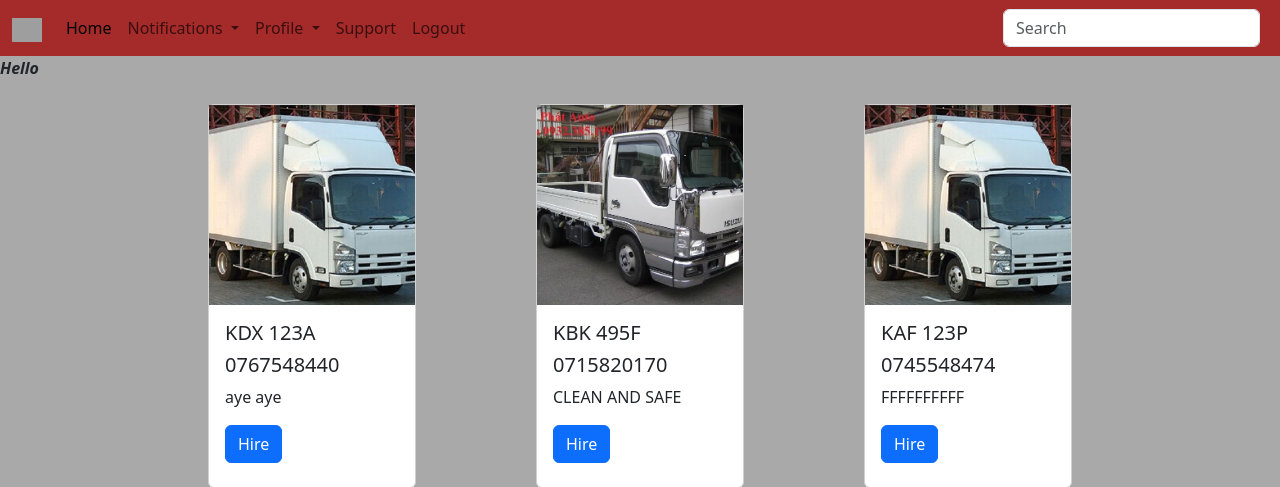
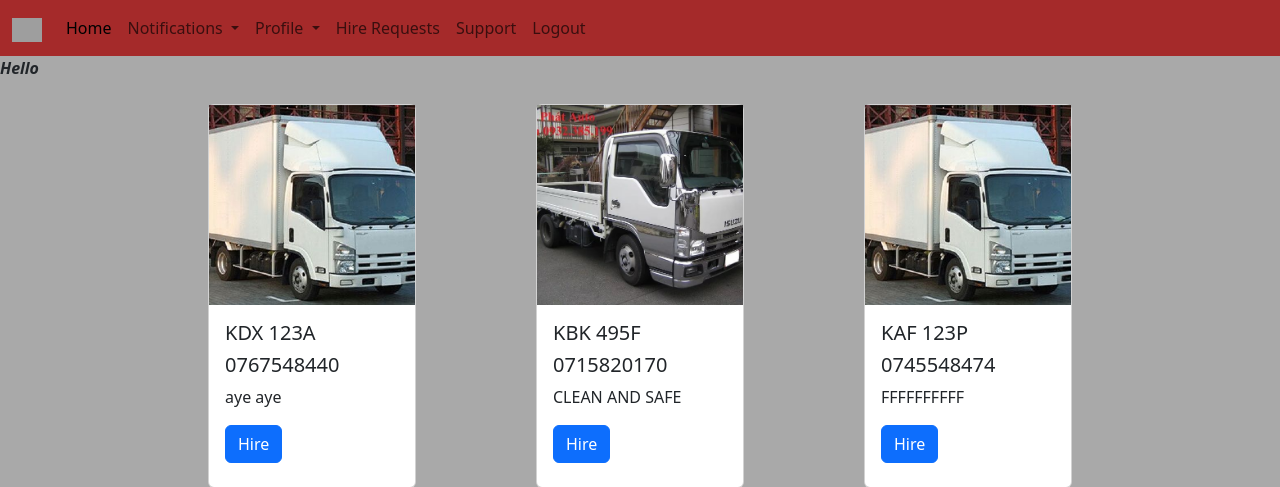
Before and after one commit to maaddeesshh/Final-year-CarHire-system-, a Django app: page /customer/ in a window 1280 px wide. Shown: the top 487 px of the page. Run offline with Django 4.2, Linux system fonts and the light colour scheme; data comes from the database, SQL or seed files in the repository; both versions use the stored data as it was after the commit; grey boxes are pictures that could not be loaded.

Commit message:
first commit

```diff
--- a/Owner/templates/Owner/owner_notification.html
+++ b/Owner/templates/Owner/owner_notification.html
@@ -65,8 +65,8 @@
                 <td>{{ hire.end_date }}</td>
                 <td>{{ hire.phone_no }}</td>
                 <td>
-                    <a href="{}" class="btn btn-success">Approve</a>
-                    <a href="{}" class="btn btn-danger">Reject</a>
+                    <a href="{% url 'approve_hire' hire_id=hire.id %}" class="btn btn-success">Approve</a>
+                    <a href="{% url 'reject_hire' hire_id=hire.id %}" class="btn btn-danger">Reject</a>
                 </td>
             </tr>
             {% endfor %}
--- a/Owner/urls.py
+++ b/Owner/urls.py
@@ -6,6 +6,9 @@ urlpatterns = [
     path ('owner_view_cars/',views.owner_car_list, name='viewCars'),
 
     path('owner_rental_requests/', views.owner_notification, name='owner_notification'),
+    path('owner_rental_requests_approve/<int:hire_id>/', views.approve_hire, name='approve_hire'),
+    path('owner_rental_requests_reject/<int:hire_id>/', views.reject_hire, name='reject_hire'),
+    path('owner_approved_requests/', views.approved, name='approved'),
     path('owner_hiring_history/', views.hiring_history, name='hiring_history'),
 
 
--- a/accounts/templates/accounts/customer_dashboard.html
+++ b/accounts/templates/accounts/customer_dashboard.html
@@ -33,7 +33,7 @@
                     Notifications
                   </a>
                   <ul class="dropdown-menu">
-                    <li><a class="dropdown-item" href="">Booking update</a></li>
+                    <li><a class="dropdown-item" href="{% url 'approved_hire_list' %}">Booking Status</a></li>
 
                   </ul>
               <li class="nav-item dropdown">
@@ -46,15 +46,17 @@
                 </ul>
               </li>
               <li class="nav-item">
+                <a class="nav-link" href="{% url 'request' %}"> Hire Requests</a>
+              </li>
+
+              <li class="nav-item">
                 <a class="nav-link" href="{%url 'contact' %}"> Support</a>
               </li>
               <li class="nav-item">
                 <a class="nav-link" href="{%url 'logout'%}"> Logout</a>
               </li>
             </ul>
-            <form class="d-flex" role="search">
-              <input class="form-control me-2" type="search" placeholder="Search" aria-label="Search">
-            </form>
+
           </div>
         </div>
       </nav>
--- a/accounts/templates/accounts/owner_dashboard.html
+++ b/accounts/templates/accounts/owner_dashboard.html
@@ -37,7 +37,7 @@
                     Hire Management
                   </a>
                   <ul class="dropdown-menu">
-                    <li><a class="dropdown-item" href="">Approved Requests</a></li>
+                    <li><a class="dropdown-item" href="{% url 'approved' %}">Approved Requests</a></li>
                     <li><a class="dropdown-item" href="{% url 'hiring_history' %}">Hire history</a></li>
                   </ul>
                   <li class="nav-item dropdown">
@@ -57,7 +57,7 @@
                               {% endif %}
                           </a>
                       </li>
-                      <li><a class="dropdown-item" href="">Bookings update</a></li>
+
                   </ul>
 
               <li class="nav-item dropdown">
--- a/accounts/urls.py
+++ b/accounts/urls.py
@@ -22,13 +22,19 @@ urlpatterns = [
     path('owner_update/', views.OwnerUpdateProfile, name='owner-update-profile'),
     path('owner_delete/', views.OwnerdeleteAccount, name='owner-delete-profile'),
     path('customer/',views.customerPage,name="customer_dashboard"),
+
+    path('customer_approved_hire_list/', views.approved_hire_list, name='approved_hire_list'),
     path('customer_update/', views.UpdateProfile, name='update-profile'),
     path('customer_delete/', views.deleteAccount, name='delete-profile'),
     path ('edit/<str:pk>/',views.updateCar, name='update_car'),
     path ('delete/<str:pk>/',views.deleteCar, name='delete_car'),
     path ('hire/<str:pk>/',views.hire_car,name="hire"),
     path ('hire_success',views.success,name="success"),
-    path('hire_success_update/<str:pk>/', views.update_hire, name='update-hire'),
+    path('customer_notification', views.customer_hire_requests, name="request"),
+    # path('hire_success_update/<str:pk>/', views.update_hire, name='update-hire'),
+    path('customer_notification_update_hire/<int:pk>/', views.update_hire, name='update-hire'),
+    path('customer_notification_delete_hire/<int:pk>/', views.delete_hire, name='delete-hire'),
+
 
     # path('hire/update/<int:pk>/', views.update_hire, name='update-hire'),
 
--- a/accounts/views.py
+++ b/accounts/views.py
@@ -127,6 +127,7 @@ def deleteAccount(request):
 
 
 def customerPage(request):
+
     cars = Car.objects.all()
     context = {'cars':cars}
     return render(request, 'accounts/customer_dashboard.html',context)
@@ -201,23 +202,27 @@ def hire_car(request, pk):
 
 def success(request):
     return render(request,'accounts/success.html' )
+@login_required(login_url='login')
+def customer_hire_requests(request):
+    user = request.user
+    hires = Hire.objects.filter(customer=user)
+    return render(request, 'accounts/customer_hire_requests.html', {'hires': hires})
+
 
 @login_required(login_url='login')
-def update_hire(request,pk):
-    hire = Hire.objects.get(id=int(pk))
-
+def update_hire(request, pk):
+    hire = get_object_or_404(Hire, pk=pk)
     form = HireForm(instance=hire)
 
     if request.method == 'POST':
         form = HireForm(request.POST, instance=hire)
         if form.is_valid():
             form.save()
-            return redirect('success')
+            return redirect('customer_dashboard')
 
     context = {
         'form': form,
         'hire': hire,
-
     }
 
     return render(request, 'accounts/update_hire.html', context)
@@ -225,16 +230,27 @@ def update_hire(request,pk):
 @login_required(login_url='login')
 def delete_hire(request, pk):
     hire = get_object_or_404(Hire, pk=pk)
+    hire.delete()
+    return redirect('customer_dashboard')
 
-    if request.method == 'POST':
-        hire.delete()
-        return redirect('success')
+
+
+def approved_hire_list(request):
+    # Get the current logged-in user (customer)
+    customer = request.user
+
+    # Retrieve the approved hire requests for the customer
+    approved_hires = Hire.objects.filter(customer=customer, is_approved=True)
 
     context = {
-        'hire': hire
+        'approved_hires': approved_hires
     }
 
-    return render(request, 'accounts/delete_hire.html', context)
+    return render(request, 'accounts/approved_hire_list.html', context)
+
+
+
+
 
 
 def home(request):
```
Also changed, not shown: Owner/templates/Owner/approved.html (added, +26 -0 lines), Owner/views.py (+21 -10 lines), accounts/templates/accounts/approved_hire_list.html (added, +12 -0 lines), accounts/templates/accounts/customer_hire_requests.html (added, +23 -0 lines), db.sqlite3.
